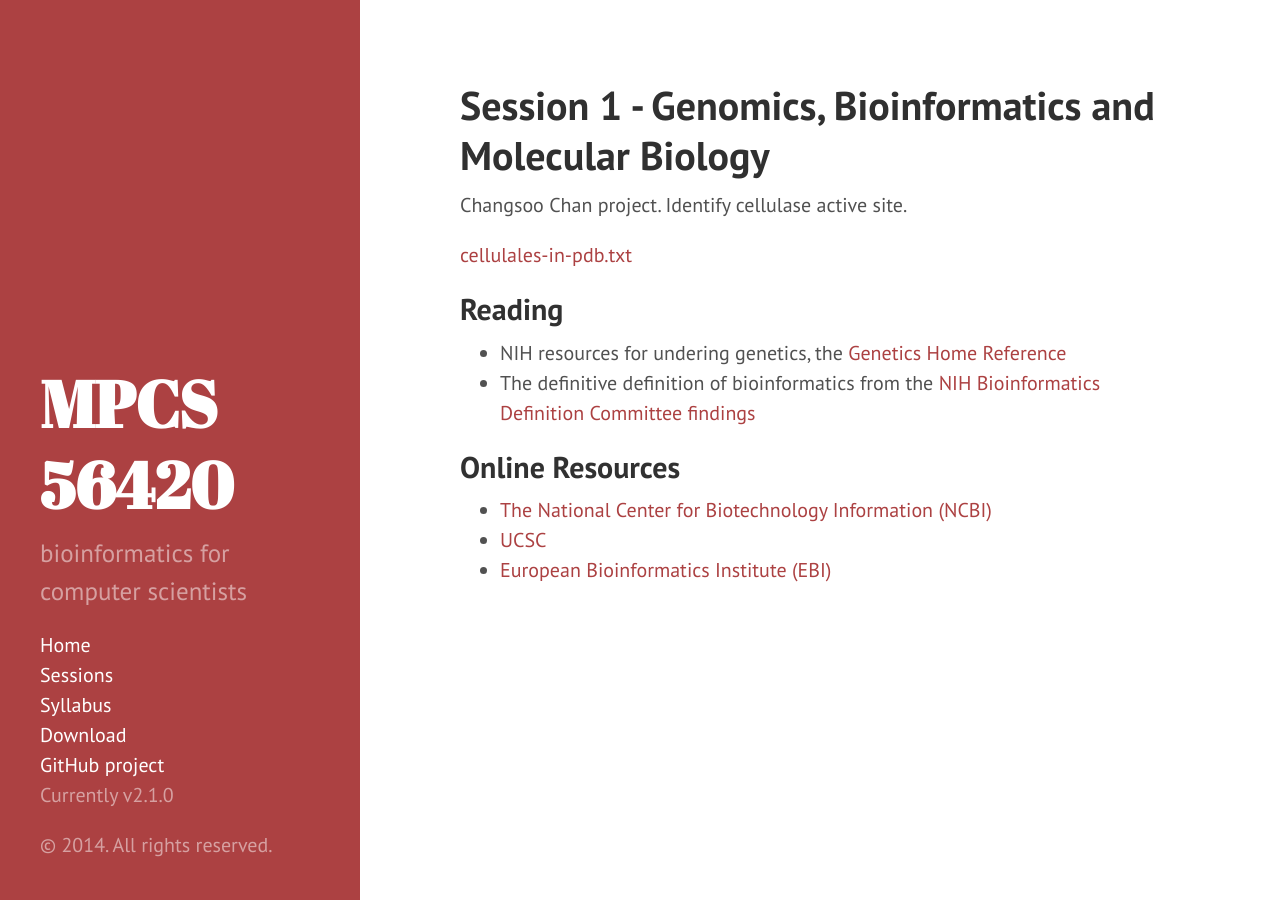
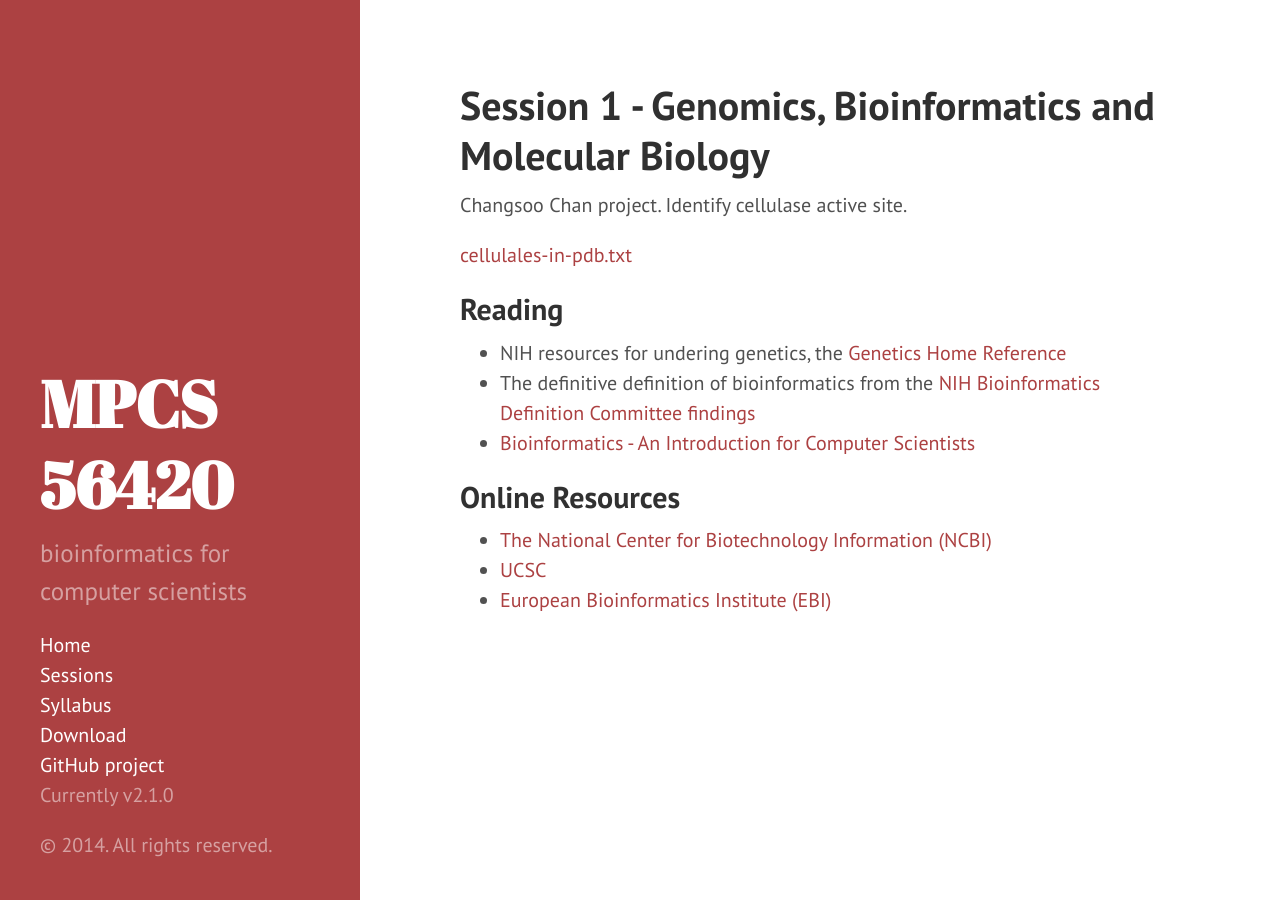
Before and after one commit to tabinks/fridgedoor.co, a Jekyll site: the page built from sessions/session1/index.md, in a window 1280 px wide. Built offline with Jekyll 4.4.1, drawn with Linux system fonts in a browser that asks for light colours; Markdown is read by kramdown in place of the engine named in the settings.

Commit message:
Update index.md

```diff
--- a/sessions/session1/index.md
+++ b/sessions/session1/index.md
@@ -13,7 +13,7 @@ Reading
 -------
 * NIH resources for undering genetics, the [Genetics Home Reference](http://ghr.nlm.nih.gov/handbook.pdf)
 * The definitive definition of bioinformatics from the [NIH Bioinformatics Definition Committee findings](http://www.bisti.nih.gov/CompuBioDef.pdf)
-
+* [Bioinformatics - An Introduction for Computer Scientists](http://cse.spsu.edu/mmurphy/bioinformatics/surveyarticleacm.pdf)
 
 Online Resources
 ----------------
```
